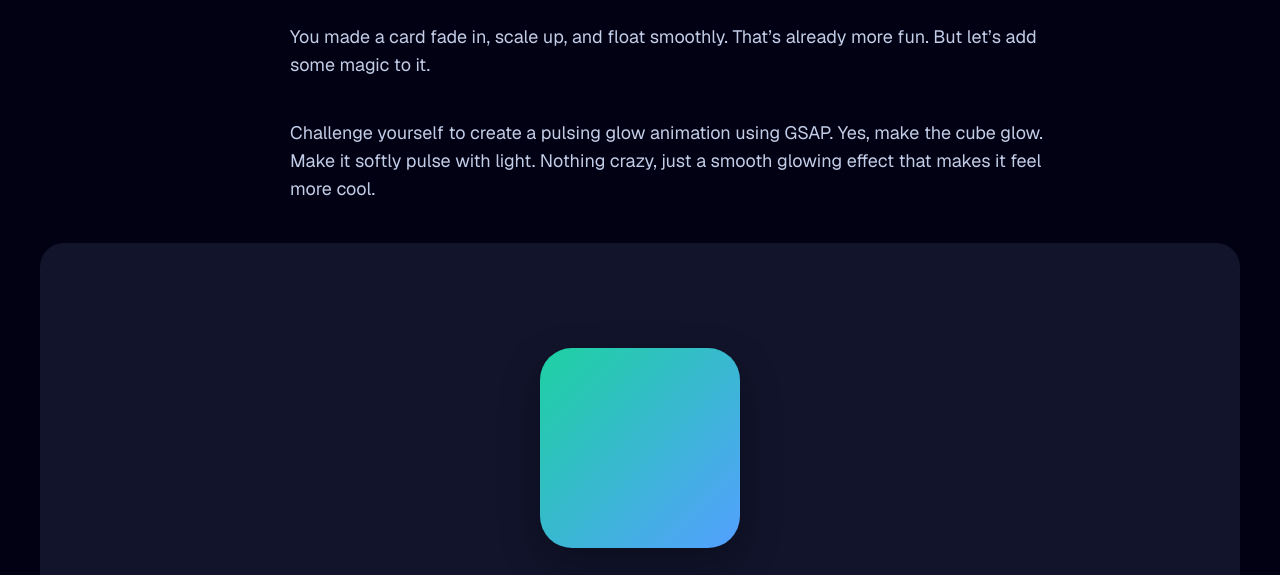
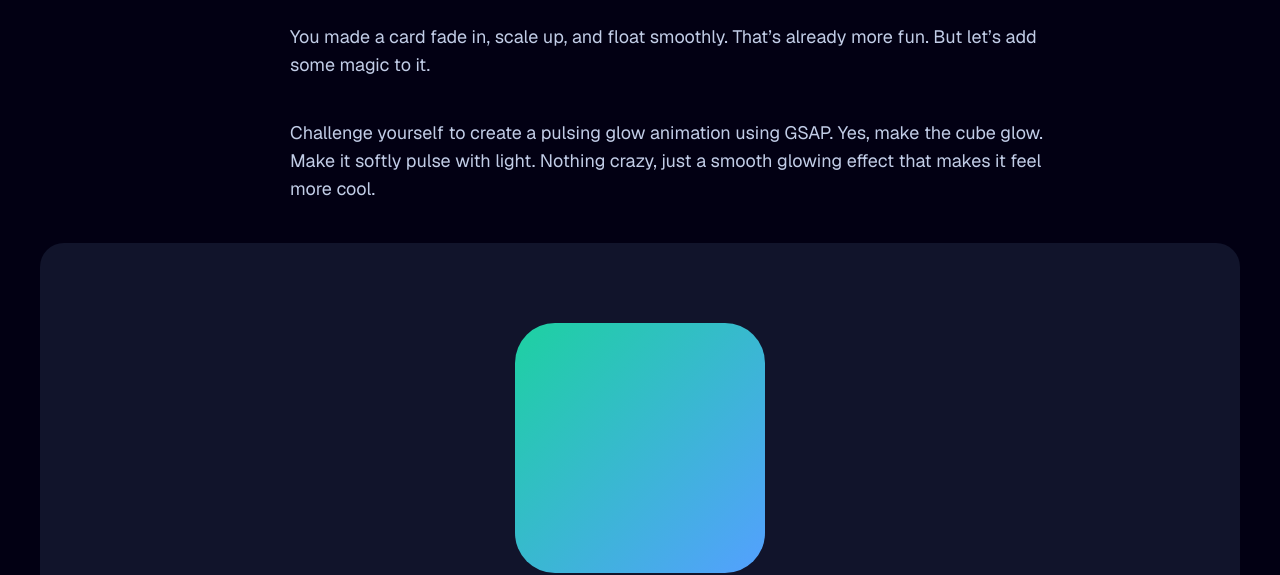
Before and after one commit to alimahdi-t/react-gsap-course, a website built with Vite: page pages/01b_challenge/index.html in a window 1280 px wide. Shown: the part 225-800 px from the top of the page. Built offline with nearby package versions, Linux system fonts and the light colour scheme.

Commit message:
Solve first challenge.

```diff
--- a/pages/01a_your-first-animation/index.html
+++ b/pages/01a_your-first-animation/index.html
@@ -1,4 +1,4 @@
-<!DOCTYPE html>
+<!doctype html>
 <html lang="en">
   <head>
     <meta charset="UTF-8" />
@@ -50,9 +50,6 @@
         </section>
       </div>
 
-      <!-- GSAP CDN -->
-      <script src="https://cdn.jsdelivr.net/npm/gsap@3.13.0/dist/gsap.min.js"></script>
-
       <script type="module" src="script.js"></script>
     </main>
   </body>
--- a/pages/01a_your-first-animation/script.js
+++ b/pages/01a_your-first-animation/script.js
@@ -1,3 +1,5 @@
+import { gsap } from "gsap";
+
 gsap.to(".card", {
   opacity: 1,
   scale: 1,
--- a/pages/01b_challenge/index.html
+++ b/pages/01b_challenge/index.html
@@ -1,4 +1,4 @@
-<!DOCTYPE html>
+<!doctype html>
 <html lang="en">
   <head>
     <meta charset="UTF-8" />
@@ -47,9 +47,6 @@
       </div>
     </main>
 
-    <!-- GSAP CDN -->
-    <script src="https://cdn.jsdelivr.net/npm/gsap@3.13.0/dist/gsap.min.js"></script>
-
     <script type="module" src="script.js"></script>
   </body>
 </html>
--- a/pages/01b_challenge/script.js
+++ b/pages/01b_challenge/script.js
@@ -0,0 +1,22 @@
+import { gsap } from "gsap";
+
+gsap.to(".card", {
+  opacity: 1,
+  scale: 1,
+  duration: 5,
+  onComplete: () => {
+    gsap.to(".card", {
+      y: -20,
+      repeat: -1,
+      yoyo: true,
+      duration: 0.5,
+    });
+
+    gsap.to(".card", {
+      duration: 1,
+      yoyo: true,
+      repeat: -1,
+      boxShadow: "0 20px 80px rgba(29, 209, 161, 0.6)",
+    });
+  },
+});
--- a/pages/01b_challenge/style.css
+++ b/pages/01b_challenge/style.css
@@ -3,7 +3,7 @@
   height: 250px;
   background: linear-gradient(135deg, #1dd1a1, #54a0ff);
   border-radius: 40px;
-  box-shadow: 0 20px 50px rgba(0, 0, 0, 0.3);
+  box-shadow: 0 0 0 0 rgba(29, 209, 161, 0.3);
   opacity: 1;
   transform: scale(0.8);
 }
```
